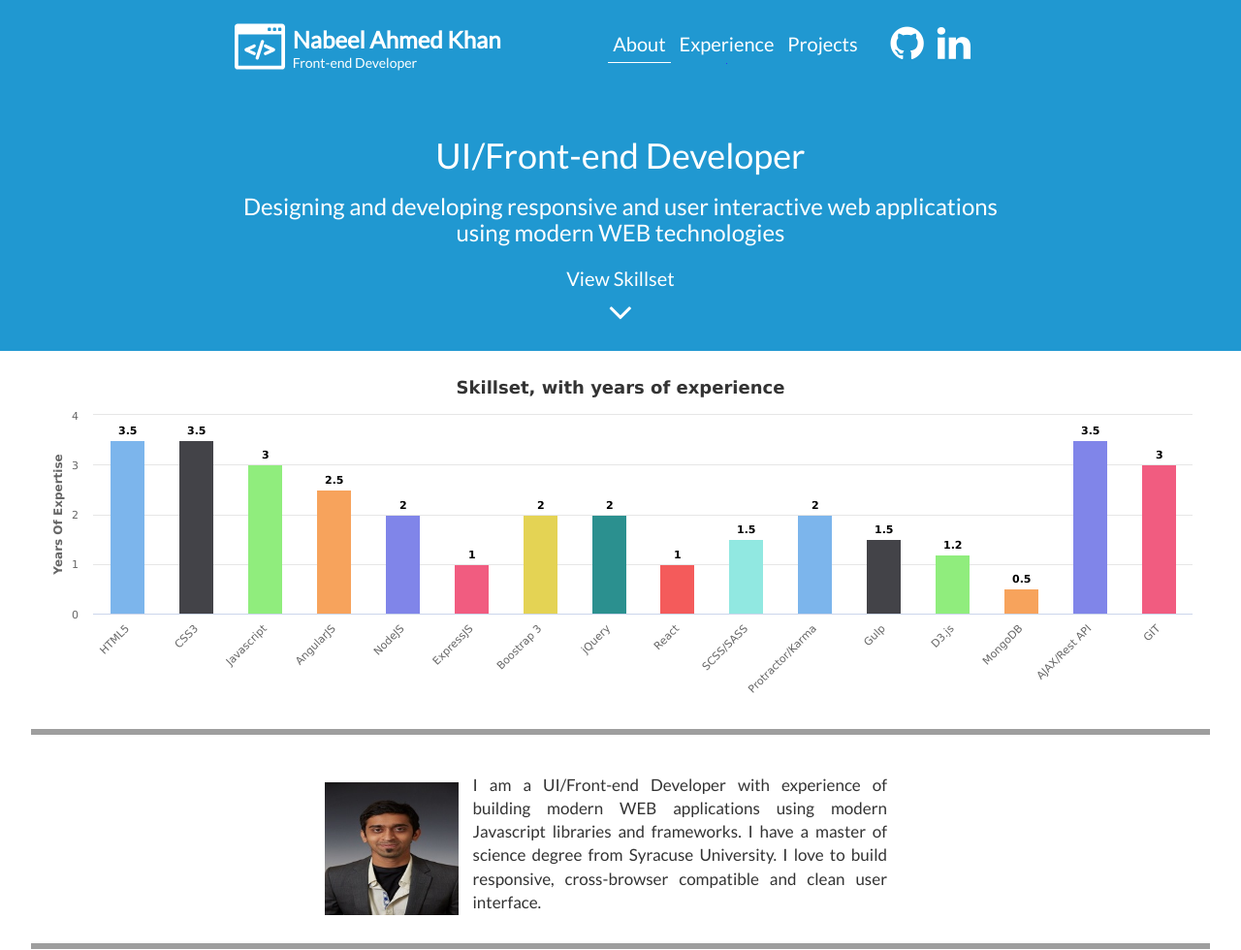
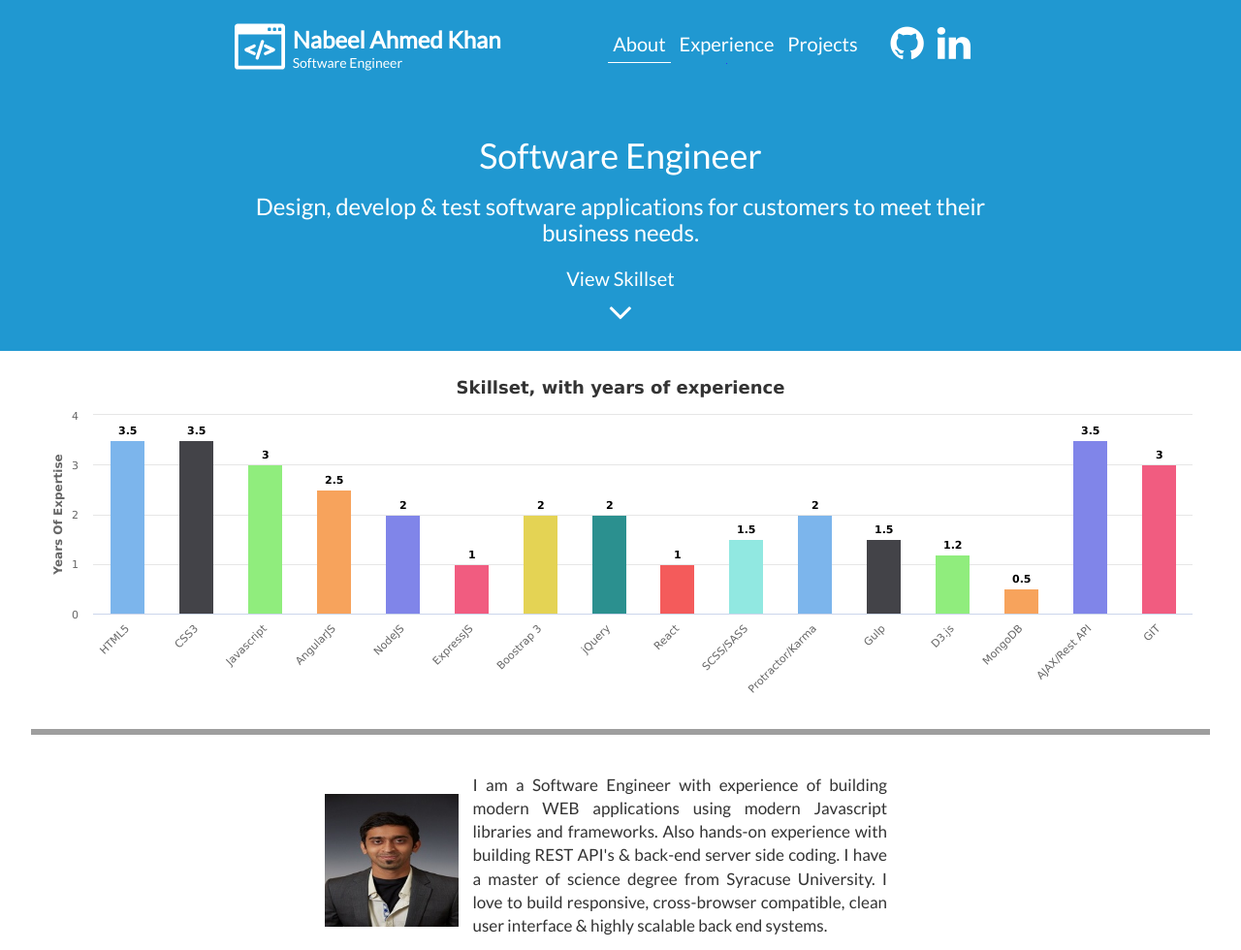
Before and after one commit to ahmedkhan50/Nabeel-Portfolio, a website: page public/index.html in a window 1280 px wide. Shown: the top 980 px of the page at 97% size. Drawn offline with nearby package versions, Linux system fonts and the light colour scheme; grey boxes are pictures that could not be loaded.

Commit message:
Updating professional title & description

```diff
--- a/public/index.html
+++ b/public/index.html
@@ -48,7 +48,7 @@
 </svg>
 <div class="logo-name">
     <h3>Nabeel Ahmed Khan</h3>
-    <h5>Front-end Developer</h5>
+    <h5>Software Engineer</h5>
 </div>
 </a>
 </div>
@@ -81,8 +81,8 @@
     <!--introduction-->
     <div class="introduction clearfix text-center">
         <div class="col-xs-12 col-sm-8 col-md-8 col-lg-8 col-xs-offset-0 col-sm-offset-2 col-md-offset-2 col-lg-offset-2">
-            <h1>UI/Front-end Developer</h1>
-            <h3 class="mt-2">Designing and developing responsive and user interactive web applications using modern WEB technologies</h3>
+            <h1>Software Engineer</h1>
+            <h3 class="mt-2">Design, develop & test software applications for customers to meet their business needs.</h3>
             <a class="inline-block cursor-pointer skillset_pointer mt-2" href="#skillset" title="Nabeel skill set">
             View Skillset
             <i class="fa fa-2x fa-angle-down block"></i>
@@ -99,9 +99,9 @@
                 <img src="/assets/images/nab.jpg" alt="Nabeel Photo">
             </div>
             <div class="col-xs-8 col-sm-9 col-md-9 col-lg-9 dtablecell">
-                <p class="large-font text-justify">I am a UI/Front-end Developer with experience of building modern WEB applications using modern Javascript
-                    libraries and frameworks. I have a master of science degree from Syracuse University. I love to build
-                    responsive, cross-browser compatible and clean user interface.
+                <p class="large-font text-justify">I am a Software Engineer with experience of building modern WEB applications using modern Javascript
+                    libraries and frameworks. Also hands-on experience with building REST API's & back-end server side coding. I have a master of science degree from Syracuse University. I love to build
+                    responsive, cross-browser compatible, clean user interface & highly scalable back end systems.
                 </p>
             </div>
         </div>
```
